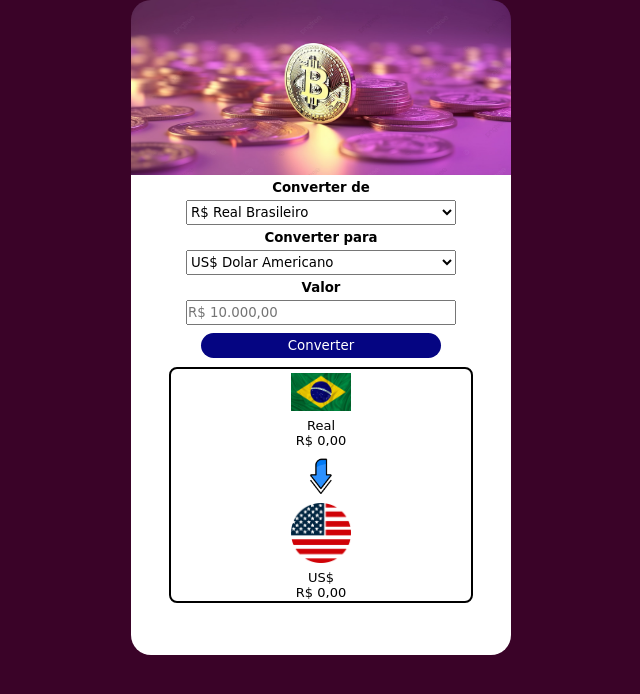
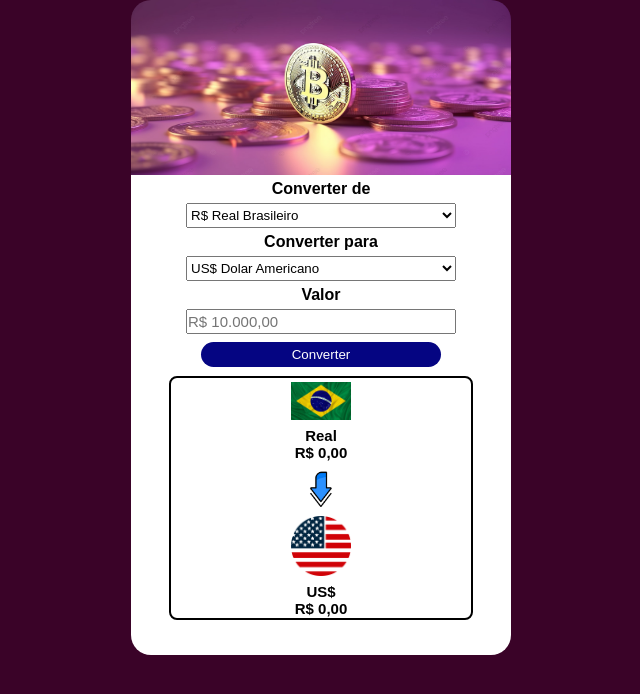
Before and after one commit to Lucaspass/Projeto-conversor-de-moeda, a plain HTML site: page index.html in a window 1280 px wide. Shown: the whole page, without its empty margins (319-959 px from the left). Drawn offline with Linux system fonts and the light colour scheme.

Commit message:
atualização

```diff
--- a/style.css
+++ b/style.css
@@ -4,7 +4,7 @@
     margin: 0;
     padding: 0;
     box-sizing: border-box;
-    font-family: cursive;
+    font-family:Arial, Helvetica, sans-serif
 }
 
 body{
@@ -30,8 +30,7 @@ main{
 }
 
 label{
-    font-family: cursive;
-    font-size: 13.3px;
+    font-size: 16px;
     font-weight: bolder;
     display: block;
     padding: 5px
@@ -39,21 +38,16 @@ label{
 
 }
 
-select#select1{
+select#select1, select#select2{
     width: 270px;
     height: 25px;
-}
-
-
-select#select2{
-    width: 270px;
-    height: 25px;
-
+    font-size: 15x;
 }
 
 input#valor{
     width: 270px;
     height: 25px;
+    font-size: 15px;
 }
 
 input#converter{
@@ -92,3 +86,12 @@ img.seta{
 section p {
     font-size: 13px;
 }
+
+option{
+    color: black;
+}
+
+#resp2, #resp1, #res1, #res2{
+    font-weight: bold;
+    font-size: 15px;
+}
```
